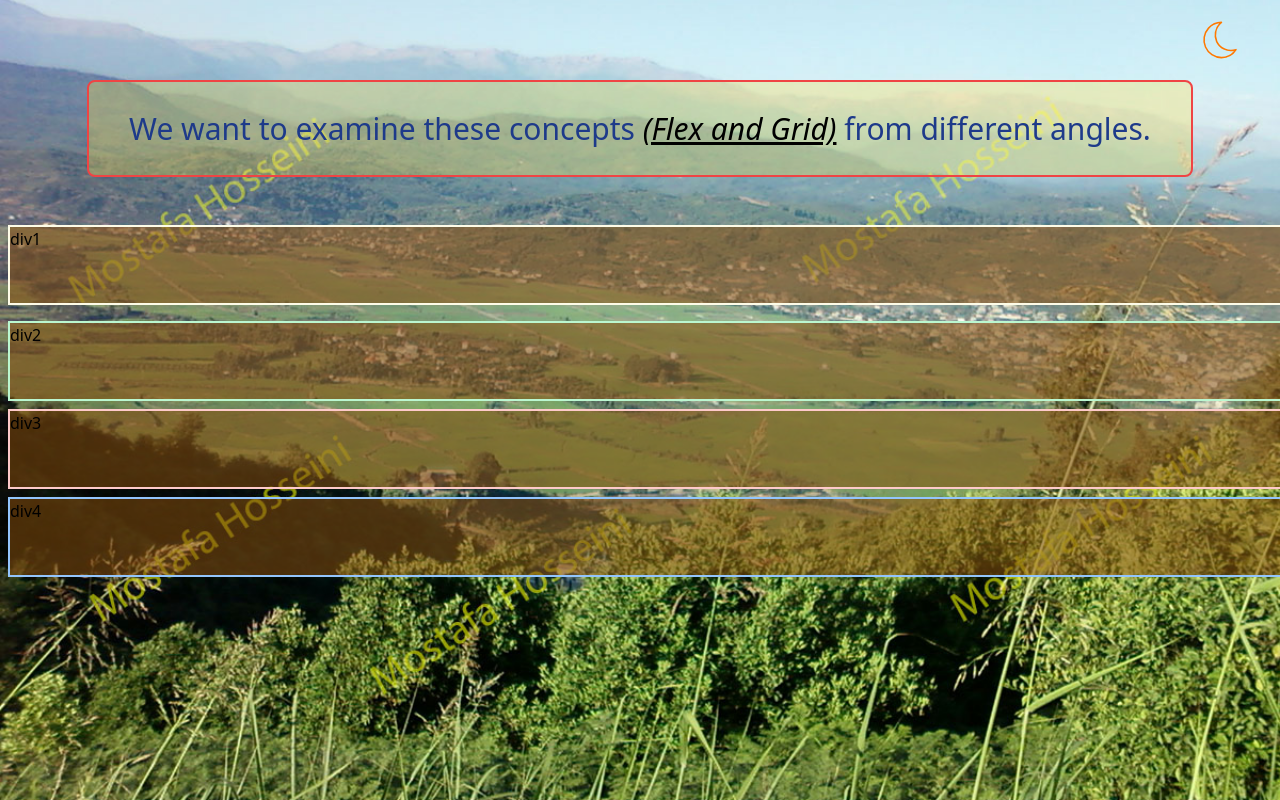
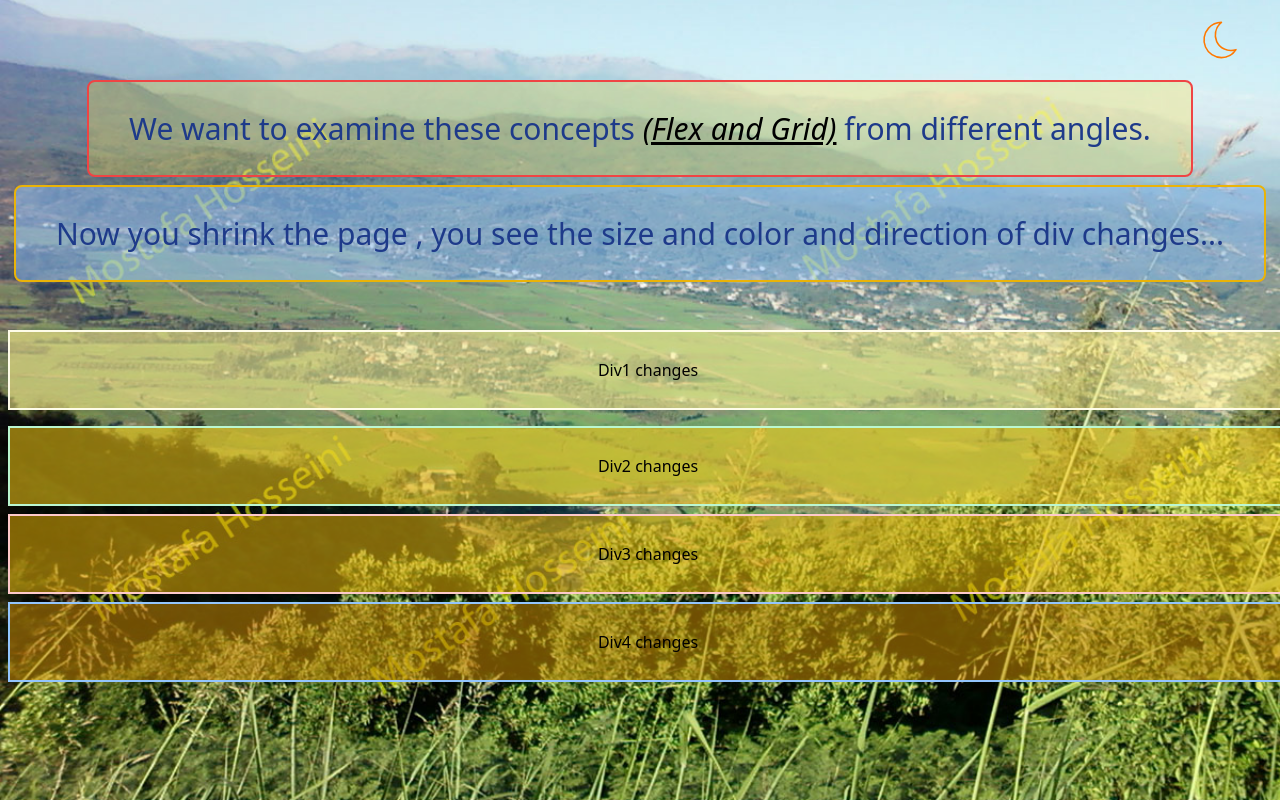
Before and after one commit to mostafa1350/01_Flex_Grid_Concept, a React (Vite) app in the folder flex-grid-concept/: page / in a window 1280 px wide. Built offline with nearby package versions, Linux system fonts and the light colour scheme.

Commit message:
checking the flex property
Flex has 4 class and 3 items for each properties. Shrink , Grow, percentage ...

```diff
--- a/flex-grid-concept/src/Flex_grid_concept.jsx
+++ b/flex-grid-concept/src/Flex_grid_concept.jsx
@@ -29,14 +29,19 @@
             }
           </button>
         </div>
-        <div className='flex justify-center items-center'>
-          <h1 className='  bg-yellow-300/30 rounded-lg border-red-500 dark:border-green-200 border-[2px] text-blue-900 dark:bg-yellow-50/50 text-[30px] px-10 py-6'>We want to examine these concepts <span className='text-black font-medium italic underline'>(Flex and Grid)</span> from different angles. </h1>
+        <div className='flex flex-col space-y-2 justify-center items-center'>
+          <h1 className='  bg-yellow-300/30 rounded-lg border-red-500 dark:border-green-200 border-[2px] text-blue-900 dark:bg-yellow-50/50 text-[30px] px-10 py-6'>
+            We want to examine these concepts <span className='text-black font-medium italic underline'>(Flex and Grid)</span> from different angles.
+          </h1>
+          <h1 className='  bg-blue-300/50 rounded-lg border-yellow-500 dark:border-green-200 border-[2px] text-blue-900 dark:bg-yellow-50/50 text-[30px] px-10 py-6'>
+             Now you shrink the page , you see the size and color and direction of div changes...
+          </h1>
         </div>
         <div className='flex w-full flex-col space-y-2 my-10 sm:flex-row md:flex-row lg:flex-col xl:flex-col 2xl:flex-row'>
-            <div className='flex w-full m-2  border-yellow-50 border-[2px] bg-blue-300/50 sm:bg-yellow-300/50 md:bg-red-500/70 lg:bg-yellow-800/55 lg:w-full h-[80px] '>div1</div>
-            <div className='flex w-full m-2  border-green-200 border-[2px] bg-blue-300/50 sm:bg-yellow-300/50 md:bg-red-500/70 lg:bg-yellow-800/55 lg:w-full h-[80px] '>div2</div>
-            <div className='flex w-full m-2  border-red-200 border-[2px] bg-blue-300/50 sm:bg-yellow-300/50 md:bg-red-500/70 lg:bg-yellow-800/55 lg:w-full h-[80px] '>div3</div>
-            <div className='flex w-full m-2  border-blue-300 border-[2px] bg-blue-300/50 sm:bg-yellow-300/50 md:bg-red-500/70 lg:bg-yellow-800/55 lg:w-full h-[80px] '>div4</div>
+            <div className='flex justify-center items-center w-full m-2  border-yellow-50 border-[2px] bg-blue-300/50 sm:bg-yellow-300/50 md:bg-red-500/70 lg:bg-yellow-200/55 lg:w-full h-[80px] '>Div1 changes</div>
+            <div className='flex justify-center items-center w-full m-2  border-green-200 border-[2px] bg-blue-500/50 sm:bg-yellow-300/50 md:bg-red-500/70 lg:bg-yellow-400/55 lg:w-full h-[80px] '>Div2 changes</div>
+            <div className='flex justify-center items-center w-full m-2  border-red-200 border-[2px] bg-blue-700/50 sm:bg-yellow-300/50 md:bg-red-500/70 lg:bg-yellow-500/55 lg:w-full h-[80px] '>Div3 changes</div>
+            <div className='flex justify-center items-center w-full m-2  border-blue-300 border-[2px] bg-blue-900/50 sm:bg-yellow-300/50 md:bg-red-500/70 lg:bg-yellow-600/55 lg:w-full h-[80px] '>Div4 changes</div>
 
         </div>
 
```
